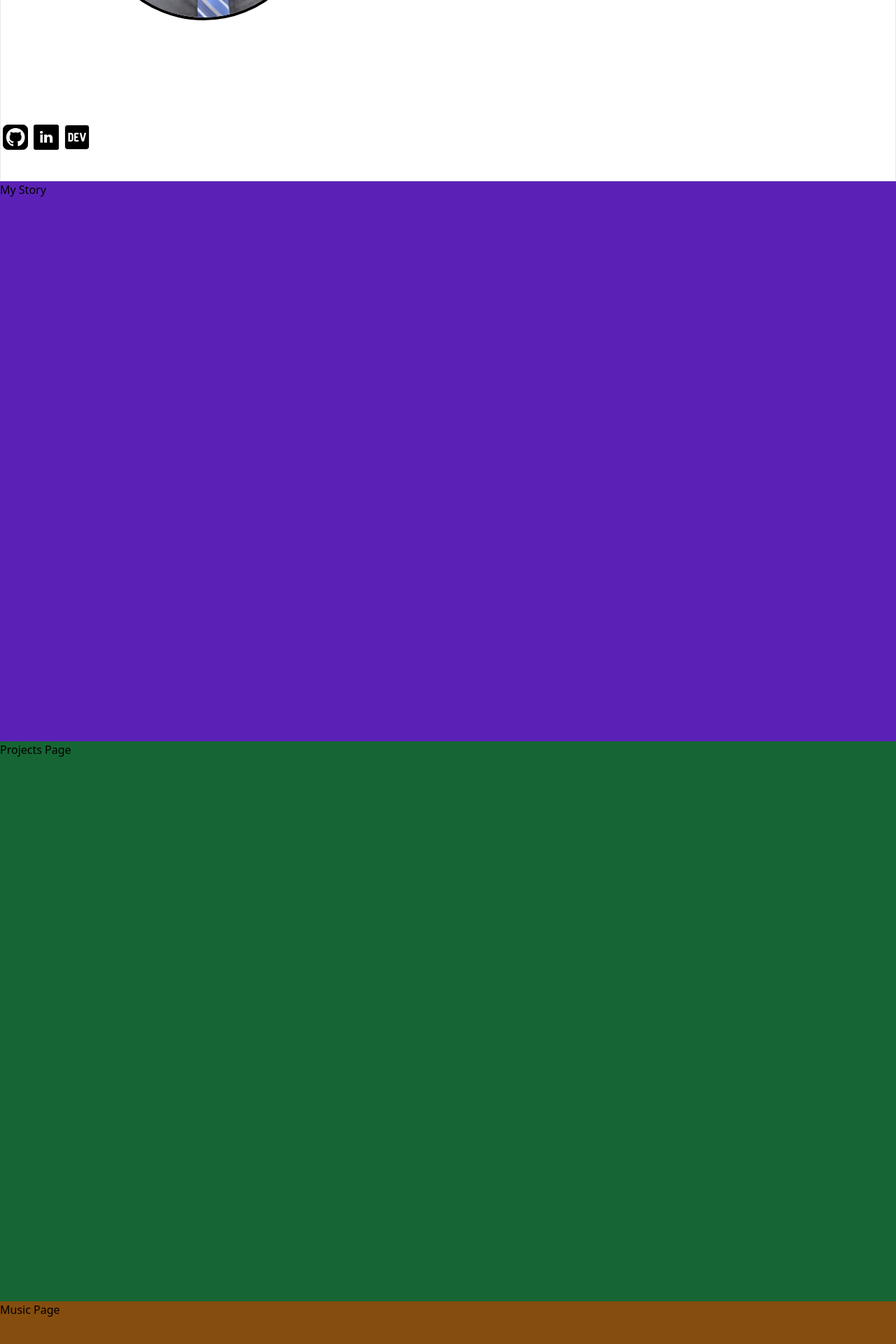
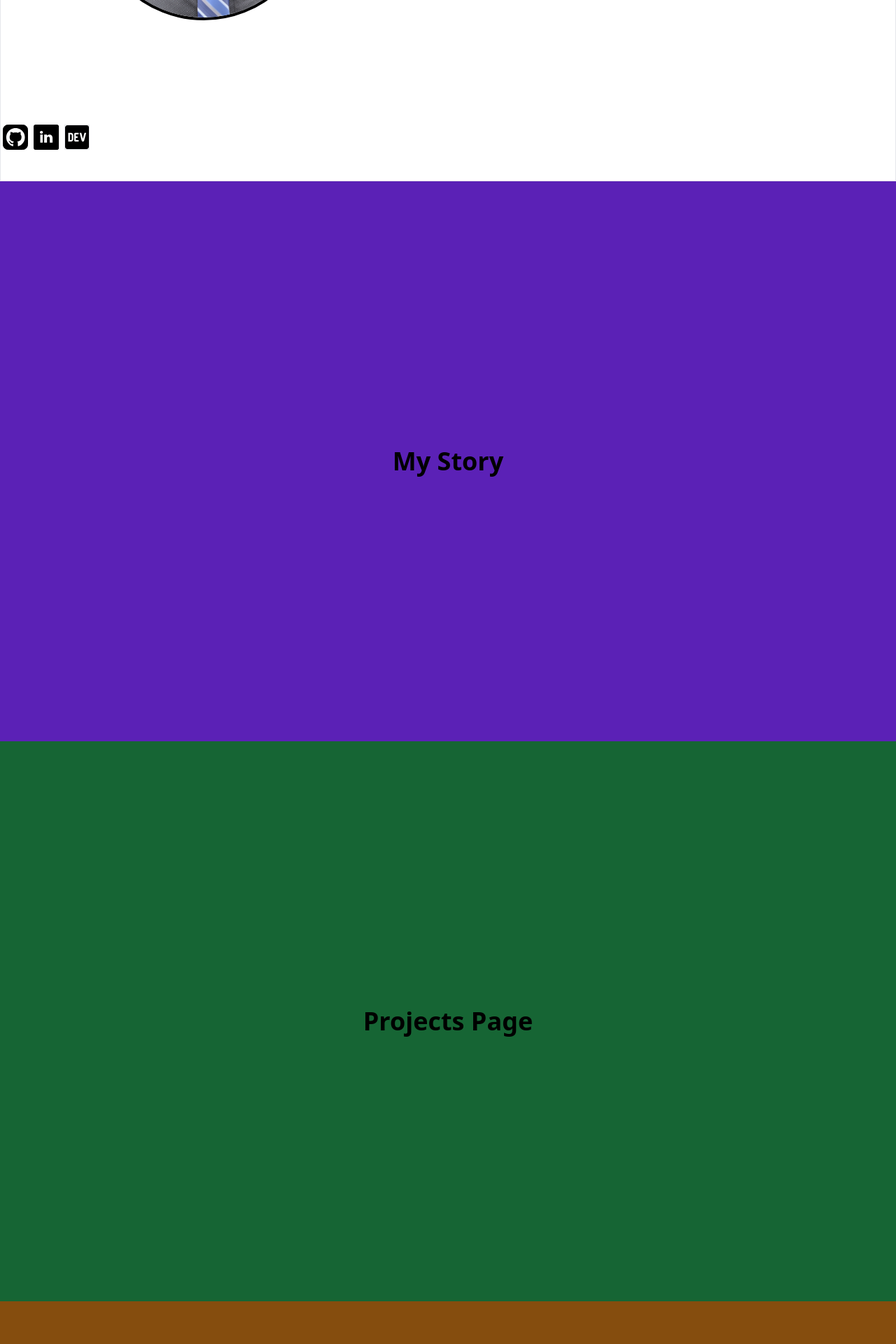
Before and after one commit to Jon-Grabowski/personal-website, a React (Create React App) app: page /art in a window 1280 px wide. Shown: the part 574-2494 px from the top of the page at 70% size. Built offline with nearby package versions, Linux system fonts and the light colour scheme.

Commit message:
titles to label each page

```diff
--- a/src/components/Art.js
+++ b/src/components/Art.js
@@ -3,8 +3,10 @@ import React from 'react'
 function Art() {
 
 return (
-    <div className='h-screen bg-blue-800' id='art'>
-        <h1>Art Page</h1>
+    <div className='h-screen bg-blue-800 flex items-center justify-center' id='art'>
+        <div className='container text-center'>
+            <h1 className='text-4xl font-bold'>Art Page</h1>
+        </div>
     </div>
 )
 }
--- a/src/components/Music.js
+++ b/src/components/Music.js
@@ -3,8 +3,10 @@ import React from 'react'
 function Music() {
 
 return (
-    <div className='h-screen bg-yellow-800' id='music'>
-        <h2>Music Page</h2>
+    <div className='h-screen bg-yellow-800 flex items-center justify-center' id='music'>
+        <div className='container text-center'>
+            <h1 className='text-4xl font-bold'>Music Page</h1>
+        </div>
     </div>
 )
 }
--- a/src/components/MyStory.js
+++ b/src/components/MyStory.js
@@ -3,8 +3,10 @@ import React from 'react'
 function MyStory() {
 
 return (
-    <div className='h-screen bg-violet-800' id="mystory">
-        <h1>My Story</h1>
+    <div className='h-screen bg-violet-800 flex items-center justify-center' id="mystory">
+        <div className='container text-center'>
+            <h1 className='text-4xl font-bold'>My Story</h1>
+        </div>
     </div>
 )
 }
--- a/src/components/Projects.js
+++ b/src/components/Projects.js
@@ -3,8 +3,10 @@ import React from 'react'
 function Projects() {
 
 return (
-    <div className='h-screen bg-green-800' id='projects'>
-        <h1>Projects Page</h1>
+    <div className='h-screen bg-green-800 flex items-center justify-center' id='projects'>
+        <div className='container text-center'>
+            <h1 className='text-4xl font-bold'>Projects Page</h1>
+        </div>
     </div>
 )
 }
```
